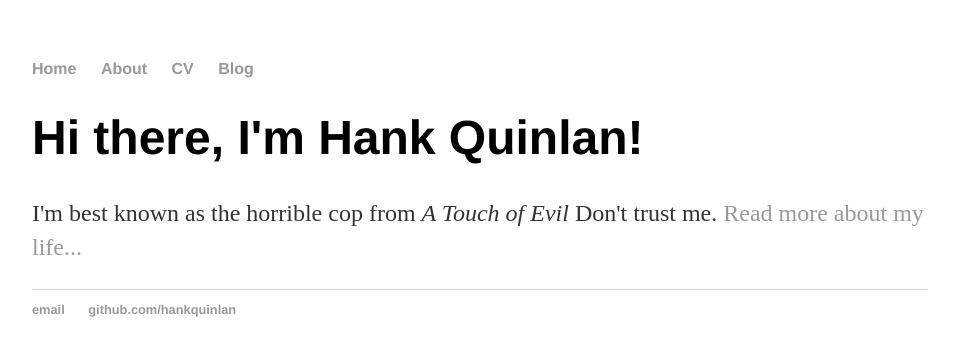
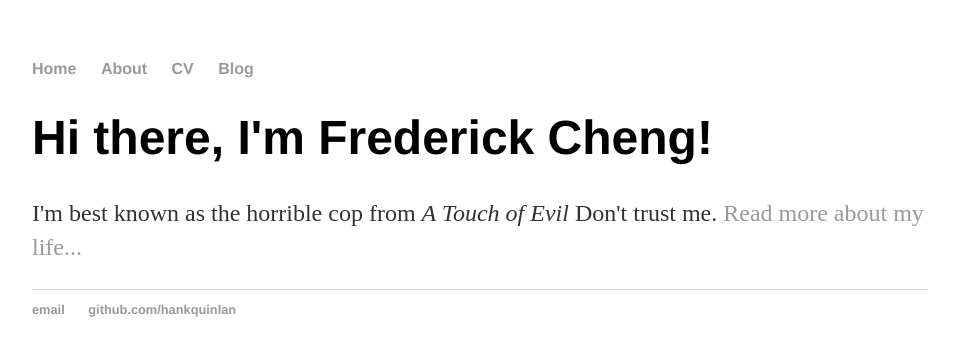
Before and after one commit to landscape-ecohydrology/landscape-ecohydrology.github.io_old, a Jekyll site: the page built from index.html, in a window 1280 px wide. Shown: the top 356 px of the page, without its empty margins (160-1115 px from the left). Built offline with Jekyll 4.4.1, drawn with Linux system fonts in a browser that asks for light colours.

Commit message:
Update index.html

```diff
--- a/index.html
+++ b/index.html
@@ -1,8 +1,8 @@
 ---
 layout: default
-title: Hank Quinlan, Horrible Cop
+title: Frederick Cheng, Hydrologist
 ---
 <div class="blurb">
-	<h1>Hi there, I'm Hank Quinlan!</h1>
+	<h1>Hi there, I'm Frederick Cheng!</h1>
 	<p>I'm best known as the horrible cop from <em>A Touch of Evil</em> Don't trust me. <a href="/about">Read more about my life...</a></p>
 </div><!-- /.blurb -->
```
